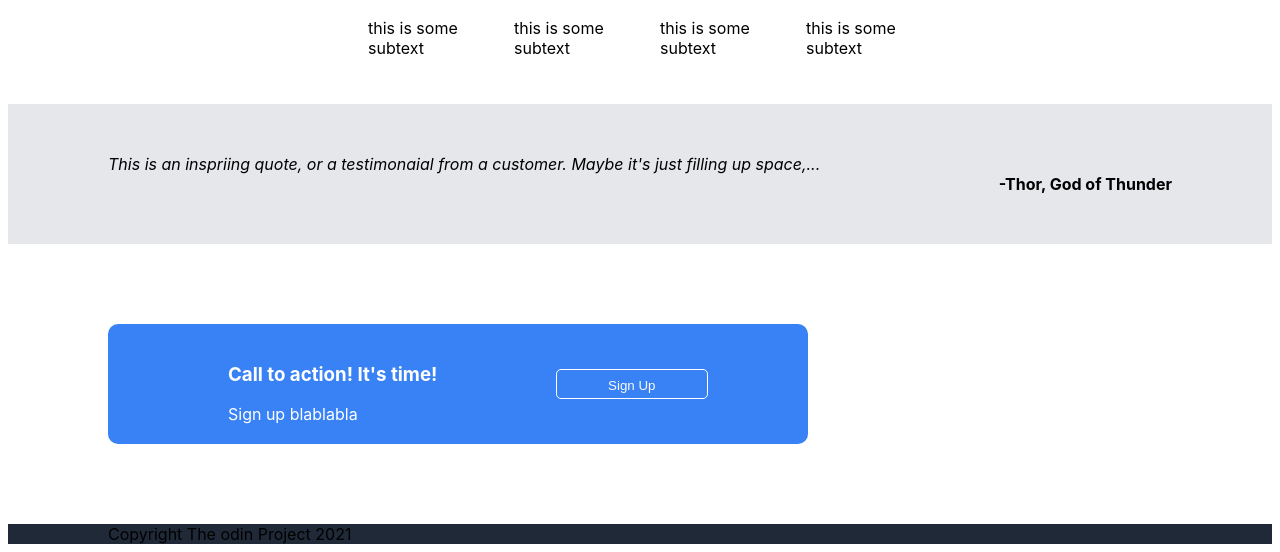
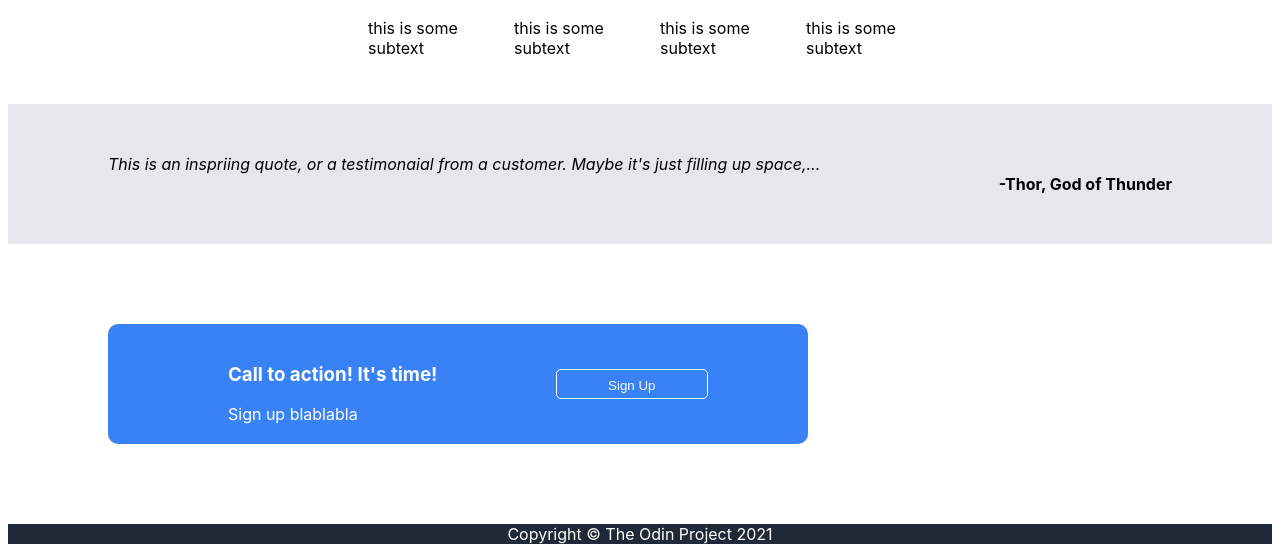
Before and after one commit to julian-rautenberg/Landing_Page, a plain HTML site: page index.html in a window 1280 px wide. Shown: the part 588-1140 px from the top of the page. Drawn offline with Linux system fonts and the light colour scheme.

Commit message:
Rough implementation of the footer

```diff
--- a/index.html
+++ b/index.html
@@ -60,7 +60,7 @@
 
 
     <div class="footer">
-        Copyright The odin Project 2021
+        Copyright &copy The Odin Project 2021
 
 
     </div>
--- a/styles.css
+++ b/styles.css
@@ -156,3 +156,9 @@ button{
     flex:1;
     align-self:center;
 }
+
+.footer
+{
+    color: white;
+    text-align: center;
+}
```
